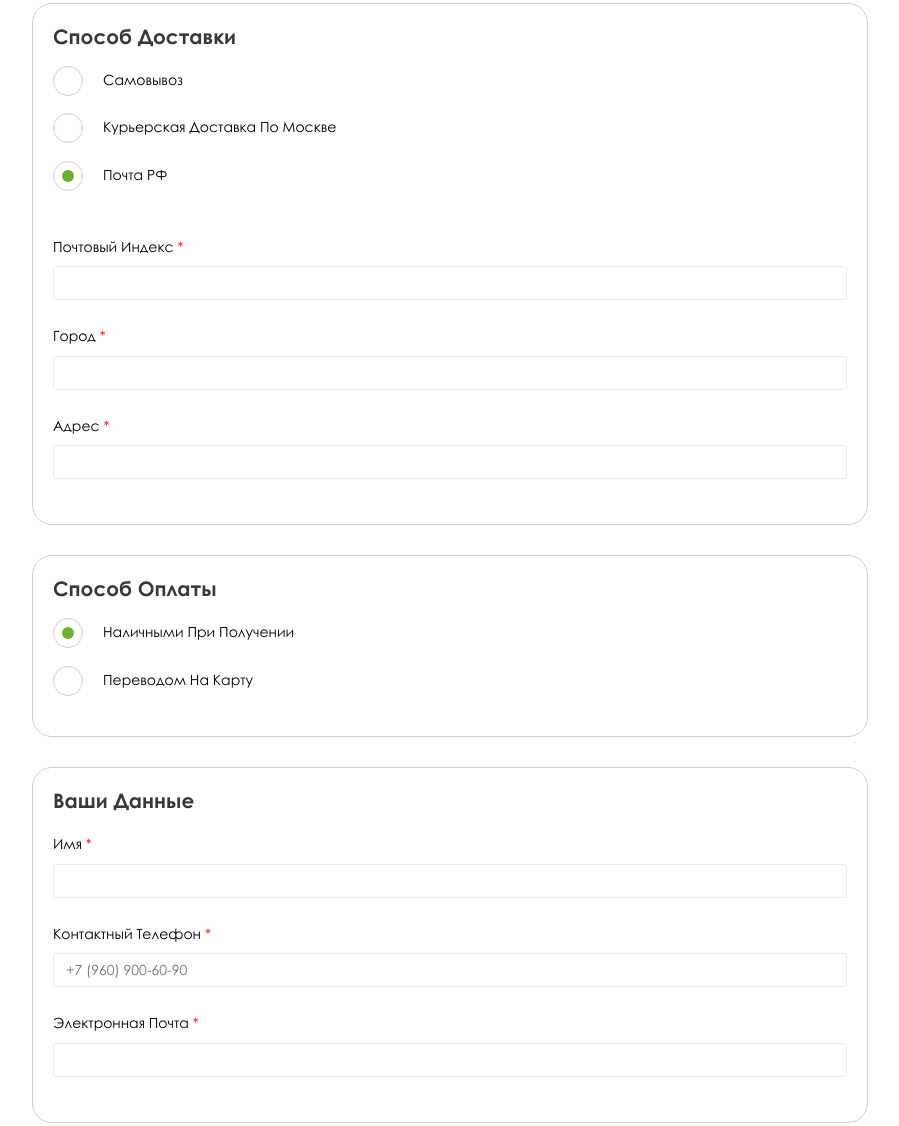
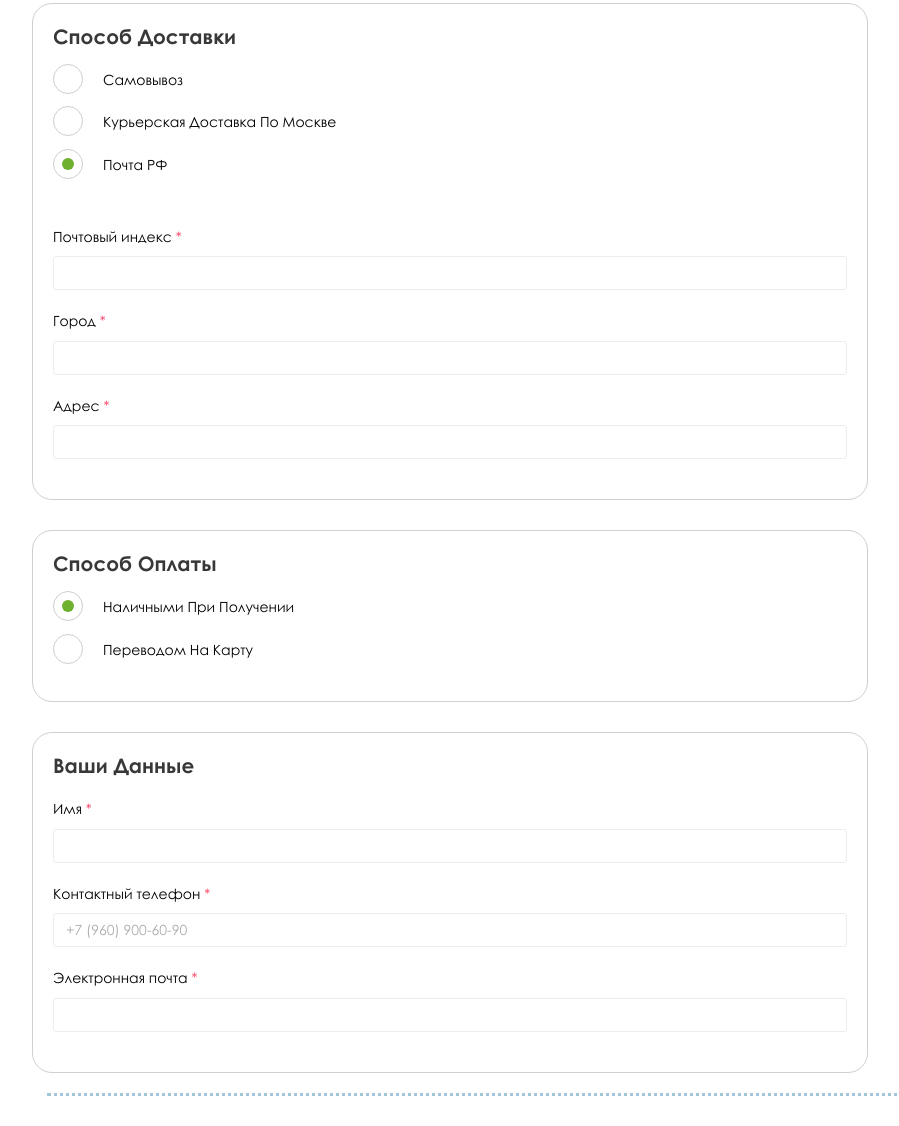
Before and after one commit to Egrik-Dev/Anybox-Shop, a website: page src/cart.html in a window 1280 px wide. Shown: the part 528-1654 px from the top of the page, without its empty margins (23-922 px from the left). Drawn offline with nearby package versions, Linux system fonts and the light colour scheme; files that its build step writes are made by us from their sources.

Commit message:
Рефакторит все формы

```diff
--- a/src/cart.html
+++ b/src/cart.html
@@ -152,88 +152,90 @@
         </div>
         <div class="order__delivery">
           <h3 class="order__subtitle">Способ доставки</h3>
-          <input class="order__delivery-input order__delivery-input--pickup visually-hidden" type="radio"
-            name="delivery-method" id="pickup" value="pickup">
-          <input class="order__delivery-input order__delivery-input--msk visually-hidden" type="radio"
-            name="delivery-method" id="delivery-msk" value="delivery-msk">
-          <input class="order__delivery-input order__delivery-input--post visually-hidden" type="radio"
-            name="delivery-method" id="russia-post" value="russia-post" checked>
-          <ul class="order__delivery-list">
-            <li class="order__delivery-item">
-              <label class="order__delivery-label order__delivery-label--pickup" for="pickup">Самовывоз</label>
+          <ul class="order__delivery-list form-elements__list form-elements__list--column">
+            <li class="form-elements__item">
+              <input class="form-elements__input-radio visually-hidden" type="radio" name="delivery-method" id="pickup"
+                value="pickup">
+              <label class="form-elements__label-radio order__delivery-label--pickup" for="pickup">Самовывоз</label>
             </li>
-            <li class="order__delivery-item">
-              <label class="order__delivery-label order__delivery-label--msk" for="delivery-msk">Курьерская доставка по
+            <li class="form-elements__item">
+              <input class="form-elements__input-radio visually-hidden" type="radio" name="delivery-method"
+                id="delivery-msk" value="delivery-msk">
+              <label class="form-elements__label-radio order__delivery-label--msk" for="delivery-msk">Курьерская
+                доставка по
                 Москве</label>
             </li>
-            <li class="order__delivery-item">
-              <label class="order__delivery-label order__delivery-label--post" for="russia-post">Почта РФ</label>
+            <li class="form-elements__item">
+              <input class="form-elements__input-radio visually-hidden" type="radio" name="delivery-method"
+                id="russia-post" value="russia-post" checked>
+              <label class="form-elements__label-radio order__delivery-label--post" for="russia-post">Почта
+                РФ</label>
             </li>
           </ul>
-          <ul class="order__delivery-adress-list">
-            <li class="order__delivery-adress-item order__delivery-adress-item--zip-code">
-              <label class="order__delivery-text-label" for="zip-code-field">
-                <span class="order__delivery-label-title">Почтовый индекс</span>
-                <span class="order__delivery-label-required">*</span>
+          <ul class="order__delivery-adress-list form-elements__list form-elements__list--column">
+            <li class="form-elements__item form-elements__item--column">
+              <label class="form-elements__label-text" for="zip-code-field">
+                <span class="form-elements__label-text-title">Почтовый индекс</span>
+                <span class="form-elements__label-text-required">*</span>
               </label>
-              <input class="order__delivery-text-input" type="number" name="zip-code" id="zip-code-field" required>
+              <input class="form-elements__input-text" type="number" name="zip-code" id="zip-code-field" required>
             </li>
-            <li class="order__delivery-adress-item order__delivery-adress-item--city">
-              <label class="order__delivery-text-label" for="city-field">
-                <span class="order__delivery-label-title">Город</span>
-                <span class="order__delivery-label-required">*</span>
+            <li class="form-elements__item form-elements__item--column">
+              <label class="form-elements__label-text" for="city-field">
+                <span class="form-elements__label-text-title">Город</span>
+                <span class="form-elements__label-text-required">*</span>
               </label>
-              <input class="order__delivery-text-input" type="text" name="city" id="city-field" required>
+              <input class="form-elements__input-text" type="text" name="city" id="city-field" required>
             </li>
-            <li class="order__delivery-adress-item order__delivery-adress-item--adress">
-              <label class="order__delivery-text-label" for="adress-field">
-                <span class="order__delivery-label-title">Адрес</span>
-                <span class="order__delivery-label-required">*</span>
+            <li class="form-elements__item form-elements__item--column">
+              <label class="form-elements__label-text" for="adress-field">
+                <span class="form-elements__label-text-title">Адрес</span>
+                <span class="form-elements__label-text-required">*</span>
               </label>
-              <input class="order__delivery-text-input" type="text" name="adress" id="adress-field" required>
+              <input class="form-elements__input-text" type="text" name="adress" id="adress-field" required>
             </li>
           </ul>
         </div>
         <div class="order__payment">
           <h3 class="order__subtitle">Способ оплаты</h3>
-          <ul class="order__payment-methods-list">
-            <li class="order__payment-methods-item">
-              <input class="order__payment-methods-input visually-hidden" type="radio" name="payment-method" id="cash"
+          <ul class="form-elements__list form-elements__list--column">
+            <li class="form-elements__item">
+              <input class="form-elements__input-radio visually-hidden" type="radio" name="payment-method" id="cash"
                 value="cash" checked>
-              <label class="order__payment-methods-label" for="cash">Наличными при получении</label>
+              <label class="form-elements__label-radio" for="cash">Наличными при получении</label>
             </li>
-            <li class="order__payment-methods-item">
-              <input class="order__payment-methods-input visually-hidden" type="radio" name="payment-method" id="card"
+            <li class="form-elements__item">
+              <input class="form-elements__input-radio visually-hidden" type="radio" name="payment-method" id="card"
                 value="card">
-              <label class="order__payment-methods-label" for="card">Переводом на карту</label>
+              <label class="form-elements__label-radio" for="card">Переводом на карту</label>
             </li>
           </ul>
         </div>
         <div class="order__personal-info">
           <h3 class="order__subtitle">Ваши данные</h3>
-          <ul class="order__personal-info-list">
-            <li class="order__personal-info-item">
-              <label for="user-name" class="order__personal-info-label">
-                <span class="order__personal-info-label-word">Имя</span>
-                <span class="order__personal-info-requires-star">*</span>
+          <ul class="form-elements__list form-elements__list--column">
+            <li class="form-elements__item form-elements__item--column">
+              <label class="form-elements__label-text" for="user-name">
+                <span class="form-elements__label-text-title">Имя</span>
+                <span class="form-elements__label-text-required">*</span>
               </label>
-              <input type="text" class="order__personal-info-input" name="user-name" id="user-name-field" required>
+              <input type="text" class="form-elements__input-text" name="user-name" id="user-name-field" required>
             </li>
-            <li class="order__personal-info-item">
-              <label for="user-phone" class="order__personal-info-label">
-                <span class="order__personal-info-label-word">Контактный телефон</span>
-                <span class="order__personal-info-requires-star">*</span>
+            <li class="form-elements__item form-elements__item--column">
+              <label class="form-elements__label-text" for="user-phone">
+                <span class="form-elements__label-text-title">Контактный телефон</span>
+                <span class="form-elements__label-text-required">*</span>
               </label>
-              <input class="order__personal-info-input" type="tel" name="user-tel" id="user-tel-field"
+              <input class="form-elements__input-text" type="tel" name="user-tel" id="user-tel-field"
                 pattern="([\+]*[7-8]{1}\s?[\(]*9[0-9]{2}[\)]*\s?\d{3}[-]*\d{2}[-]*\d{2})"
                 placeholder="+7 (960) 900-60-90" required>
             </li>
-            <li class="order__personal-info-item">
-              <label for="user-email" class="order__personal-info-label">
-                <span class="order__personal-info-label-word">Электронная почта</span>
-                <span class="order__personal-info-requires-star">*</span>
+            <li class="form-elements__item form-elements__item--column">
+              <label class="form-elements__label-text" for="user-email">
+                <span class="form-elements__label-text-title">Электронная почта</span>
+                <span class="form-elements__label-text-required">*</span>
               </label>
-              <input type="email" class="order__personal-info-input" name="user-email" id="user-email-field" required>
+              <input type="email" class="form-elements__input-text" name="user-email" id="user-email-field" required>
             </li>
           </ul>
         </div>
--- a/src/sass/block/cart.scss
+++ b/src/sass/block/cart.scss
@@ -159,115 +159,8 @@
   text-decoration: line-through;
 }
 
-.order__delivery-list,
-.order__payment-methods-list {
-  @include reset-list;
-}
-
 .order__delivery-list {
   margin-bottom: 50px;
-}
-
-.order__delivery-item,
-.order__payment-methods-item {
-  margin-bottom: 25px;
-  padding-left: 50px;
-
-  text-transform: capitalize;
-}
-
-.order__delivery-label,
-.order__payment-methods-label {
-  position: relative;
-
-  cursor: pointer;
-
-  &::before {
-    position: absolute;
-    left: -50px;
-    top: -5px;
-
-    width: 28px;
-    height: 28px;
-
-    content: "";
-    border: 1px solid #cecece;
-    border-radius: 50%;
-  }
-}
-
-.order__delivery-input--pickup:checked
-  ~ .order__delivery-list
-  .order__delivery-label--pickup::after,
-.order__delivery-input--msk:checked
-  ~ .order__delivery-list
-  .order__delivery-label--msk::after,
-.order__delivery-input--post:checked
-  ~ .order__delivery-list
-  .order__delivery-label--post::after,
-.order__payment-methods-input:checked ~ .order__payment-methods-label::after {
-  position: absolute;
-  left: -41px;
-  top: 4px;
-
-  width: 12px;
-  height: 12px;
-
-  content: "";
-  border-radius: 50%;
-  background-color: #6fb02e;
-}
-
-.order__delivery-input--pickup:checked
-  ~ .order__delivery-adress-list
-  .order__delivery-adress-item,
-.order__delivery-input--msk:checked
-  ~ .order__delivery-adress-list
-  .order__delivery-adress-item--zip-code,
-.order__delivery-input--msk:checked
-  ~ .order__delivery-adress-list
-  .order__delivery-adress-item--city {
-  display: none;
-}
-
-.order__delivery-adress-list,
-.order__personal-info-list {
-  @include reset-list;
-  display: flex;
-  flex-direction: column;
-}
-
-.order__delivery-adress-item,
-.order__personal-info-item {
-  margin-bottom: 25px;
-}
-
-.order__delivery-text-label,
-.order__personal-info-label {
-  text-transform: capitalize;
-}
-
-.order__delivery-label-required,
-.order__personal-info-requires-star {
-  color: red;
-}
-
-.order__delivery-text-input,
-.order__personal-info-input {
-  width: 100%;
-  padding: 8px 12px;
-  margin-top: 8px;
-
-  border: 1px solid #ebeced;
-  border-radius: 3px;
-  box-sizing: border-box;
-
-  &::-webkit-outer-spin-button,
-  &::-webkit-inner-spin-button {
-    display: none;
-    -webkit-appearance: none;
-    margin: 0;
-  }
 }
 
 .order__confirmation-costs-table {
@@ -337,11 +230,6 @@
 
   .order__cart-desc {
     grid-row: 1/3;
-  }
-
-  .order__cart-product-title {
-    font-size: 16px;
-    line-height: 22px;
   }
 
   .order__cart-modifications-list {
--- a/src/sass/block/form-elements.scss
+++ b/src/sass/block/form-elements.scss
@@ -36,19 +36,24 @@
   }
 }
 
-.form-elements__dash {
-  padding: 0 20px;
-}
-
 .form-elements__item {
   display: flex;
   align-items: center;
 
   margin-bottom: 10px;
 
+  &--column {
+    align-items: flex-start;
+    flex-direction: column;
+  }
+
   &:nth-last-child(1) {
     margin-bottom: 0;
   }
+}
+
+.form-elements__dash {
+  padding: 0 20px;
 }
 
 .form-elements__input-text,
@@ -60,12 +65,16 @@
   border-radius: 3px;
   box-sizing: border-box;
 
+  &--with-icon {
+    margin-right: 10px;
+  }
+
+  &:focus {
+    outline: green solid 1px;
+  }
+
   &::-webkit-input-placeholder {
     color: #adadad;
-  }
-
-  &--with-icon {
-    margin-right: 10px;
   }
 }
 
@@ -73,19 +82,35 @@
   font-size: 14px;
   line-height: 1.6em;
 
-  border: 1px solid #b7b7b7;
+  border: 1px solid #ebeced;
   resize: vertical;
+
+  &:focus {
+    outline: green solid 1px;
+  }
+}
+
+.form-elements__label-text {
+  margin-bottom: 8px;
+}
+
+.form-elements__label-text-required {
+  color: #fb395c;
+}
+
+.form-elements__label-checkbox,
+.form-elements__label-radio {
+  position: relative;
+
+  text-transform: capitalize;
+
+  cursor: pointer;
 }
 
 .form-elements__label-checkbox {
-  position: relative;
-
   padding-left: 30px;
 
   color: #fb395c;
-  text-transform: capitalize;
-
-  cursor: pointer;
 
   &::before {
     position: absolute;
@@ -101,6 +126,36 @@
   }
 }
 
+.form-elements__label-radio {
+  padding-left: 50px;
+
+  &::before {
+    position: absolute;
+    left: 0;
+    top: -5px;
+
+    width: 28px;
+    height: 28px;
+
+    content: "";
+    border: 1px solid #cecece;
+    border-radius: 50%;
+  }
+}
+
+.form-elements__input-radio:checked ~ .form-elements__label-radio::after {
+  position: absolute;
+  left: 9px;
+  top: 4px;
+
+  width: 12px;
+  height: 12px;
+
+  content: "";
+  border-radius: 50%;
+  background-color: #6fb02e;
+}
+
 .form-elements__input-checkbox:checked ~ .form-elements__label-checkbox {
   color: #3b3d42;
 }
--- a/src/sass/style.scss
+++ b/src/sass/style.scss
@@ -3,6 +3,7 @@
 @import "fonts.scss";
 @import "global.scss";
 @import "mixins.scss";
+@import "./block/form-elements.scss";
 @import "./block/page-header.scss";
 @import "./block/page-main.scss";
 @import "./block/banners.scss";
@@ -20,7 +21,6 @@
 @import "./block/login.scss";
 @import "./block/pagination.scss";
 @import "./block/orders.scss";
-@import "./block/form-elements.scss";
 @import "./block/add-product.scss";
 @import "./block/menu-arrow.scss";
 @import "./block/elementor-divider.scss";
```
Also changed, not shown: src/add-product.html (+1 -1 lines), src/admin-products.html (+1 -1 lines).
